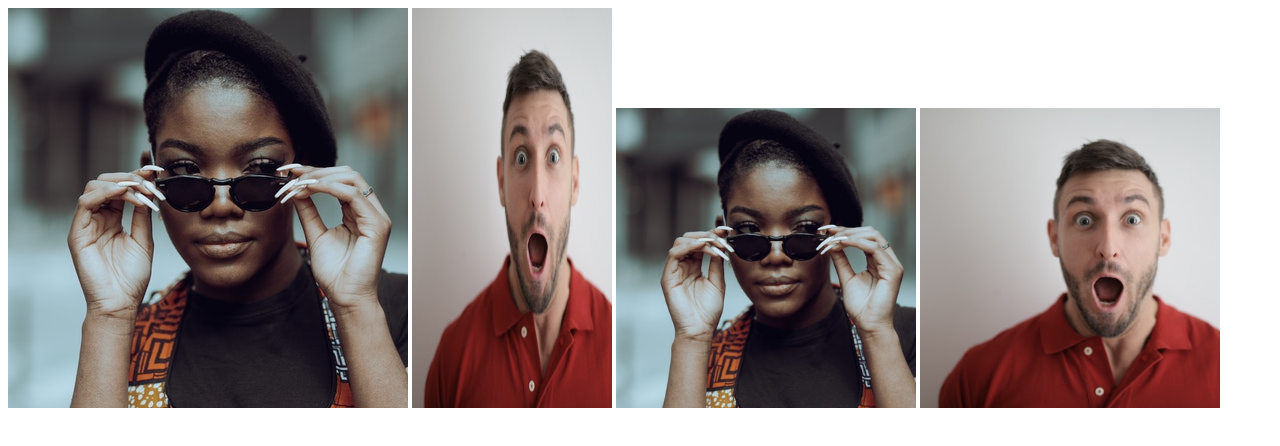
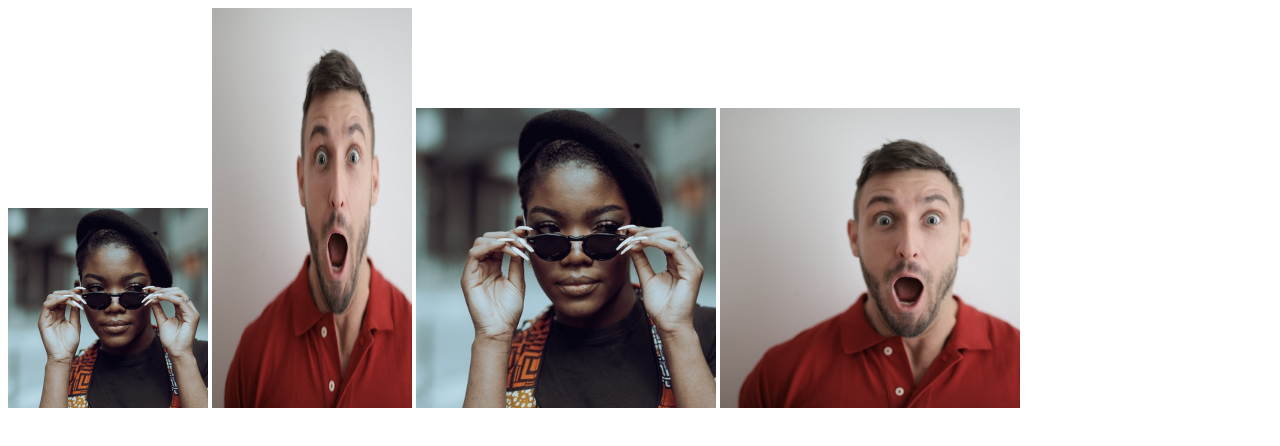
Before and after one commit to Phant2mGhost/odin-css-chaining-selectors, a plain HTML site: page index.html in a window 1280 px wide. Drawn offline with Linux system fonts and the light colour scheme.

Commit message:
Edit first img dimensions styles.css

```diff
--- a/styles.css
+++ b/styles.css
@@ -7,3 +7,8 @@
 	width: 200px;
 	height: 400px;
 }
+
+.avatar.small {
+	width: 200px;
+	height: auto;
+}
```
